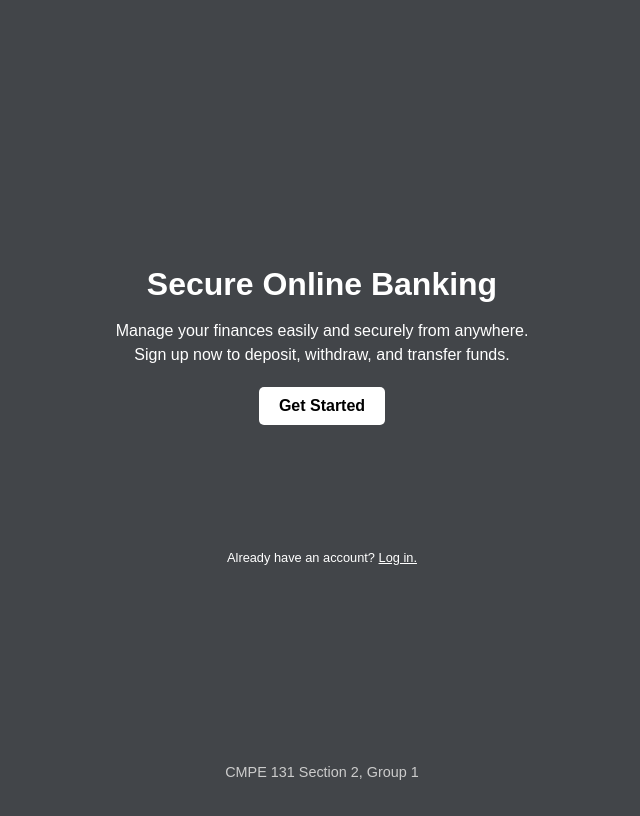
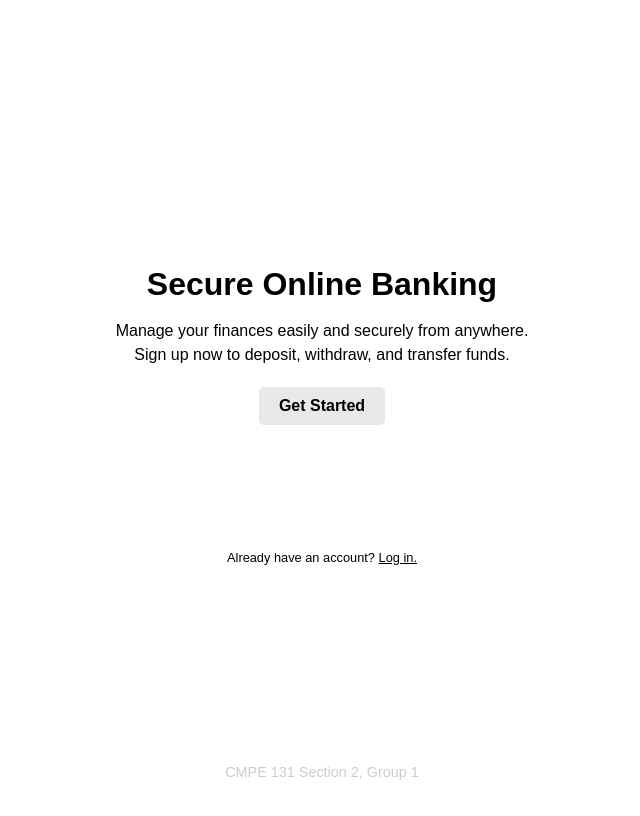
Before and after one commit to bmai1/CMPE-131-Group-1, a Flask app: page / in a window 1280 px wide. Shown: the whole page, without its empty margins (318-958 px from the left). Run offline with Flask 3, Linux system fonts and the light colour scheme.

Commit message:
light mode home page

```diff
--- a/static/cover.css
+++ b/static/cover.css
@@ -1,6 +1,6 @@
 body {
-    background-color: #424549;
-    color: #fff;
+    background-color: rgb(255, 255, 255);
+    color: #000000;
     display: flex;
     flex-direction: column;
     align-items: center;
@@ -29,7 +29,7 @@
 
 .btn {
     display: inline-block;
-    background-color: #fff;
+    background-color: #e9e8e8;
     color: #000;
     padding: 10px 20px;
     font-size: 1rem;
--- a/templates/index.html
+++ b/templates/index.html
@@ -15,7 +15,7 @@
     </div>
     <div class="log-button">
         <div>
-            <p>Already have an account? <a href="{{ url_for('login') }}" style="color:white;">Log in.</a></p>
+            <p>Already have an account? <a href="{{ url_for('login') }}" style="color:black;">Log in.</a></p>
 
         </div>
     </div>
```
